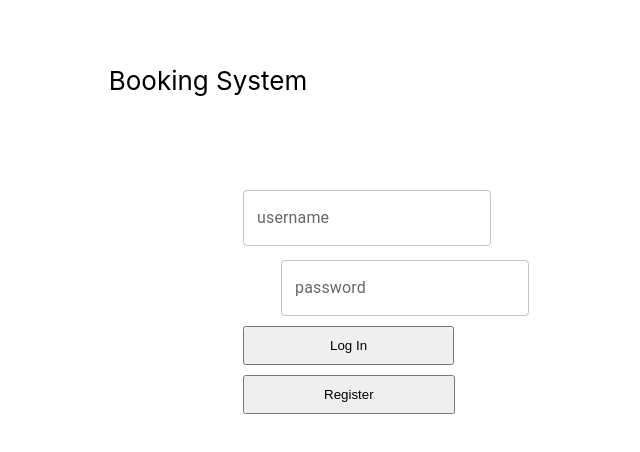
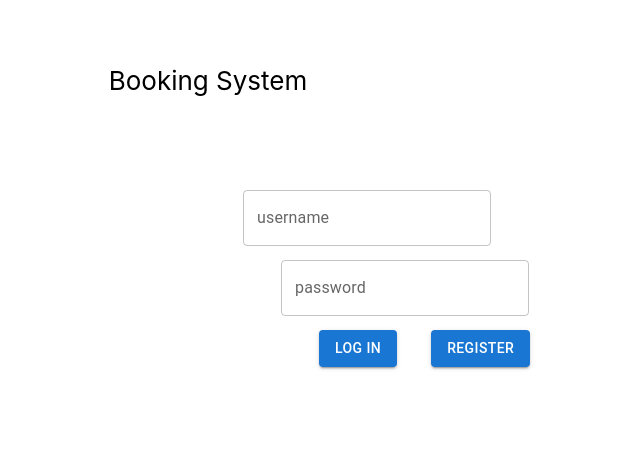
Before and after one commit to mitky/booking-system, a React (Create React App) app: page / in a window 1280 px wide. Shown: the top 452 px of the page, without its empty margins (432-1072 px from the left). Built offline with nearby package versions, Linux system fonts and the light colour scheme.

Commit message:
materialUI + calendar added

```diff
--- a/package.json
+++ b/package.json
@@ -6,12 +6,13 @@
     "@apollo/client": "^3.7.16",
     "@emotion/react": "^11.11.1",
     "@emotion/styled": "^11.11.0",
-    "@mui/material": "^5.13.5",
+    "@mui/material": "^5.14.0",
     "@testing-library/jest-dom": "^5.16.5",
     "@testing-library/react": "^13.4.0",
     "@testing-library/user-event": "^13.5.0",
     "graphql": "^16.7.1",
     "react": "^18.2.0",
+    "react-calendar": "^4.3.0",
     "react-dom": "^18.2.0",
     "react-router-dom": "^6.13.0",
     "react-scripts": "^5.0.1",
--- a/src/App.css
+++ b/src/App.css
@@ -20,36 +20,34 @@
     left: 465px;
     }
     .App-logginButton {
-      display: flex;
-      position: relative;
-      padding: 10px 85px;
-      margin-left: 675px ;
-      margin-top: 110px;
+      top: 170px;
+      left: 255px;
     }
 
     .App-createAccButton {
-      padding: 10px 79px;
-      display: flex;
-      margin-left: 675px ;
-      margin-top: 10px;
+      top: 170px;
+      left: 289px;
 
     }
 
     .Register-createAccButton {
-      display: flex;
-      position: relative;
-      padding: 10px 81px;
-      margin-left: 675px ;
-      margin-top: 110px;
+      top: 170px;
+      left: 255px;
     }
 
     .Register-backButton {
-      padding: 10px 89px;
-      display: flex;
-      margin-left: 675px ;
-      margin-top: 10px;
+      top: 170px;
+      left: 306px;
     }
 
     .container {
       position: relative;
     }
+
+    .custom-calendar {
+      position: 'relative';
+      width: 300px;
+      height: 320px;
+      left: 500px;
+      top: 50px;
+    }
--- a/src/App.js
+++ b/src/App.js
@@ -6,6 +6,7 @@ import React, { useState } from "react";
 import { useNavigate } from "react-router-dom";
 import {  gql } from '@apollo/client';
 import client from './components/Client';
+import Button from '@mui/material/Button';
 
 
 export var usernameinfo = "";
@@ -93,7 +94,7 @@ const checkUser = async (username, password) => {
   }
 
   return (
-    <div className="App">
+    <div >
       <header className="App-header">
         <p>
           Booking System
@@ -104,8 +105,8 @@ const checkUser = async (username, password) => {
       <TextField className="App-password" label="password" id="password" placeholder="password"
       value={password} onChange={e => setPassword(e.target.value)} type={visible ? "text" : "password"} password/>
 
-      <button className="App-logginButton" onClick={logIn}>Log In</button>
-      <button className="App-createAccButton" onClick={createAcc}>Register</button>
+      <Button className="App-logginButton" variant="contained"  onClick={logIn}>Log In</Button>
+      <Button className="App-createAccButton" variant="contained"onClick={createAcc}>Register</Button>
 
 
 
--- a/src/components/Calendar.js
+++ b/src/components/Calendar.js
@@ -3,9 +3,17 @@ import '../App.css';
 import client from './Client';
 import { usernameinfo} from '../App';
 import {  gql } from '@apollo/client';
+import Calendar from 'react-calendar';
+import 'react-calendar/dist/Calendar.css';
+
+
+
+
 
 
 export default function Clanedar(){
+
+
 
     const GET_User_Info = gql`
     query GetPassword($username: String!) {
@@ -36,9 +44,20 @@ export default function Clanedar(){
 
     }
 
+
+        const handleDateChange = (date) => {
+          console.log(date);
+          // Handle selected date change here
+        };
+
+        function onDayEvent(){
+            //panel when day is clicked
+        }
+
     return(
-        <div>
+        <div style={{ position: 'relative', left: '80px', top: '50px' }}>
             <h1>Calendar</h1>
+            <Calendar className="custom-calendar" onChange={handleDateChange} onClickDay={onDayEvent} />
             <button onClick={getInfo}>Back</button>
         </div>
     )
--- a/src/components/Register.js
+++ b/src/components/Register.js
@@ -5,6 +5,7 @@ import { useMutation, gql } from '@apollo/client';
 import { useNavigate } from "react-router-dom";
 import client from './Client';
 import '../App.css';
+import Button from '@mui/material/Button';
 
 
 
@@ -92,8 +93,8 @@ export default function Register(){
         <TextField className="App-password" label="password" id="password" placeholder="password"
         value={password} onChange={e => setPassword(e.target.value)} type={visible ? "text" : "password"} password/>
 
-        <button className="Register-createAccButton" onClick={register}>Sign up</button>
-        <button className="Register-backButton" onClick={goBack}>Back</button>
+        <Button className="Register-createAccButton" variant="contained" onClick={register}>Sign up</Button>
+        <Button className="Register-backButton" variant="contained" onClick={goBack}>Back</Button>
       </div>
 
 
```
Also changed, not shown: 1 other file (tests, documents, lock files or other folders).
